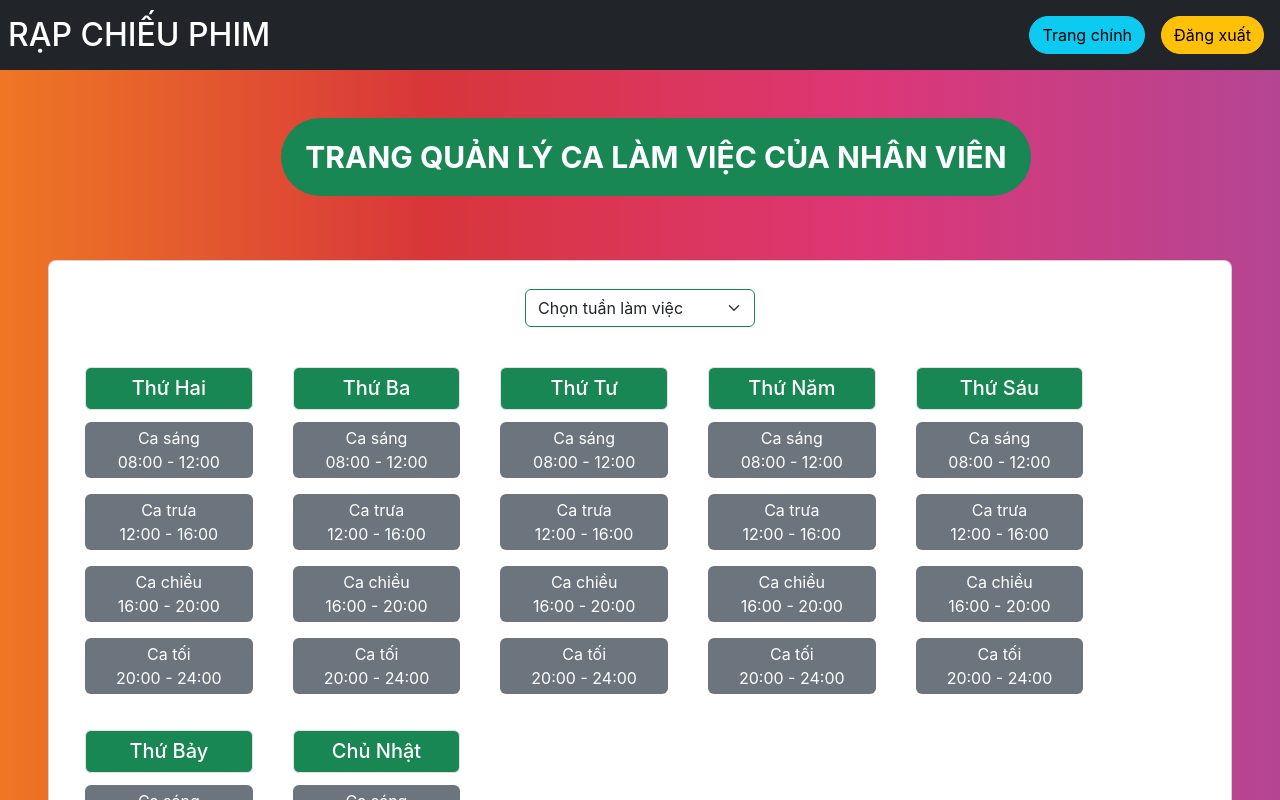
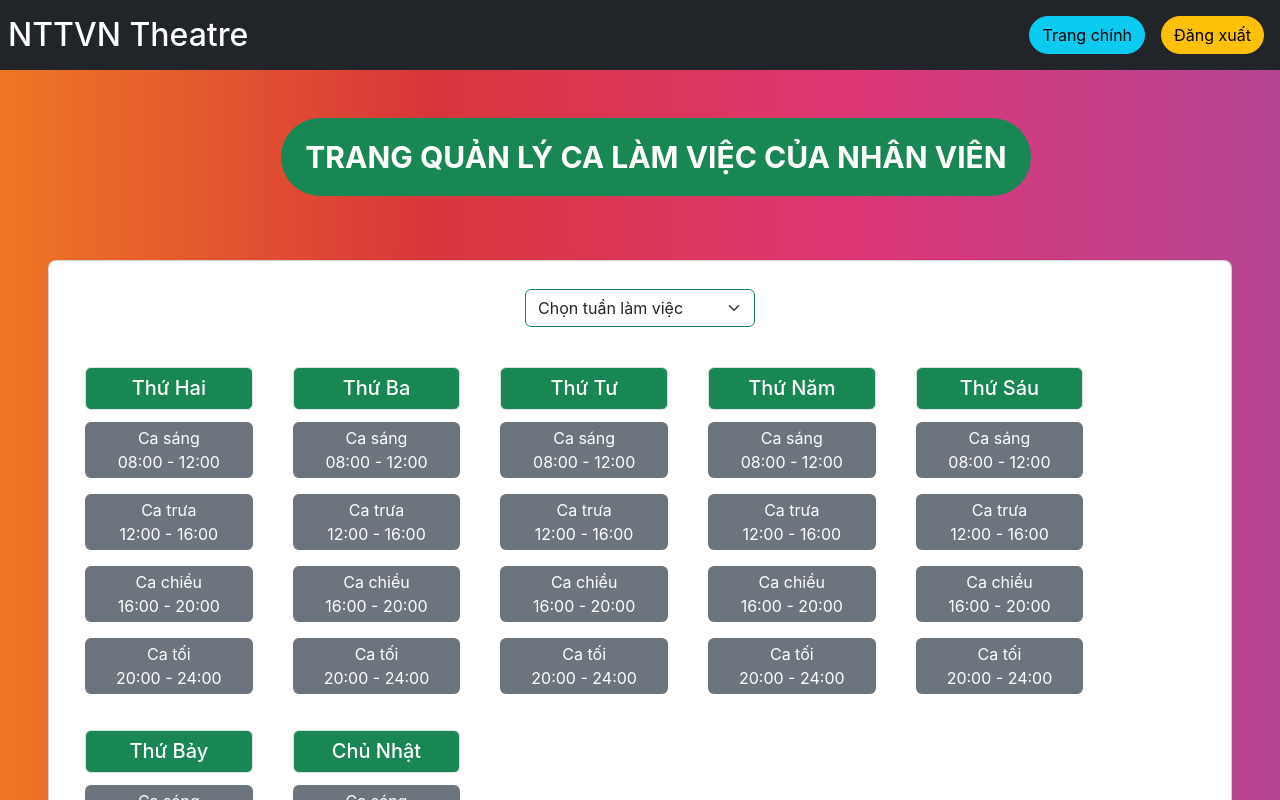
Before and after one commit to nguyendhst/project-movie-ticket-booking, a React (Create React App) app: page /manage-shift in a window 1280 px wide. Shown: the top 800 px of the page. Built offline with nearby package versions, Linux system fonts and the light colour scheme.

Commit message:
Update css

```diff
--- a/src/pages/HumanResource/Assets/shift.css
+++ b/src/pages/HumanResource/Assets/shift.css
@@ -1,4 +1,4 @@
-body    {
+.main-page    {
     overflow-y:scroll;
     background: #fccb90;
     background: -webkit-linear-gradient(to right, #ee7724, #d8363a, #dd3675, #b44593);
--- a/src/pages/HumanResource/Components/navbar.js
+++ b/src/pages/HumanResource/Components/navbar.js
@@ -6,7 +6,7 @@ export default function NavBar() {
             <nav className="navbar navbar-expand-sm navbar-light bg-dark p-2">
                 <div className="container-fluid">
                     <a className="navbar-brand" href="#/homepage">
-                        <span className="h2 text-white">RẠP CHIẾU PHIM</span>
+                        <span className="h2 text-white">NTTVN Theatre</span>
                     </a>
                     <button className="navbar-toggler m-1 bg-success" type="button" data-bs-toggle="collapse"
                             data-bs-target="#navbarNav" aria-controls="navbarNav" aria-expanded="false"
--- a/src/pages/HumanResource/ManageShift/manage_shift.js
+++ b/src/pages/HumanResource/ManageShift/manage_shift.js
@@ -11,6 +11,7 @@ const Page = () => {
     return (
         <>
             <NavBar/>
+            <div className="main-page">
                 <Title title="TRANG QUẢN LÝ CA LÀM VIỆC CỦA NHÂN VIÊN"/>
                 <div className="h-100">
                     <div className="container-fluid p-5 h-100">
@@ -23,6 +24,7 @@ const Page = () => {
                         </div>
                     </div>
                 </div>
+            </div>
         </>
     );
 }
--- a/src/pages/HumanResource/StaffShift/staff_shift.js
+++ b/src/pages/HumanResource/StaffShift/staff_shift.js
@@ -11,6 +11,7 @@ const Page = () => {
     return (
         <>
             <NavBar/>
+            <div className="main-page">
                 <Title title="TRANG LỰA CHỌN CA LÀM VIỆC"/>
                 <div className="h-100">
                     <div className="container-fluid p-5 h-100">
@@ -23,6 +24,7 @@ const Page = () => {
                         </div>
                     </div>
                 </div>
+            </div>
         </>
     );
 }
```
Lines whose indentation alone changed are shown as unchanged.
